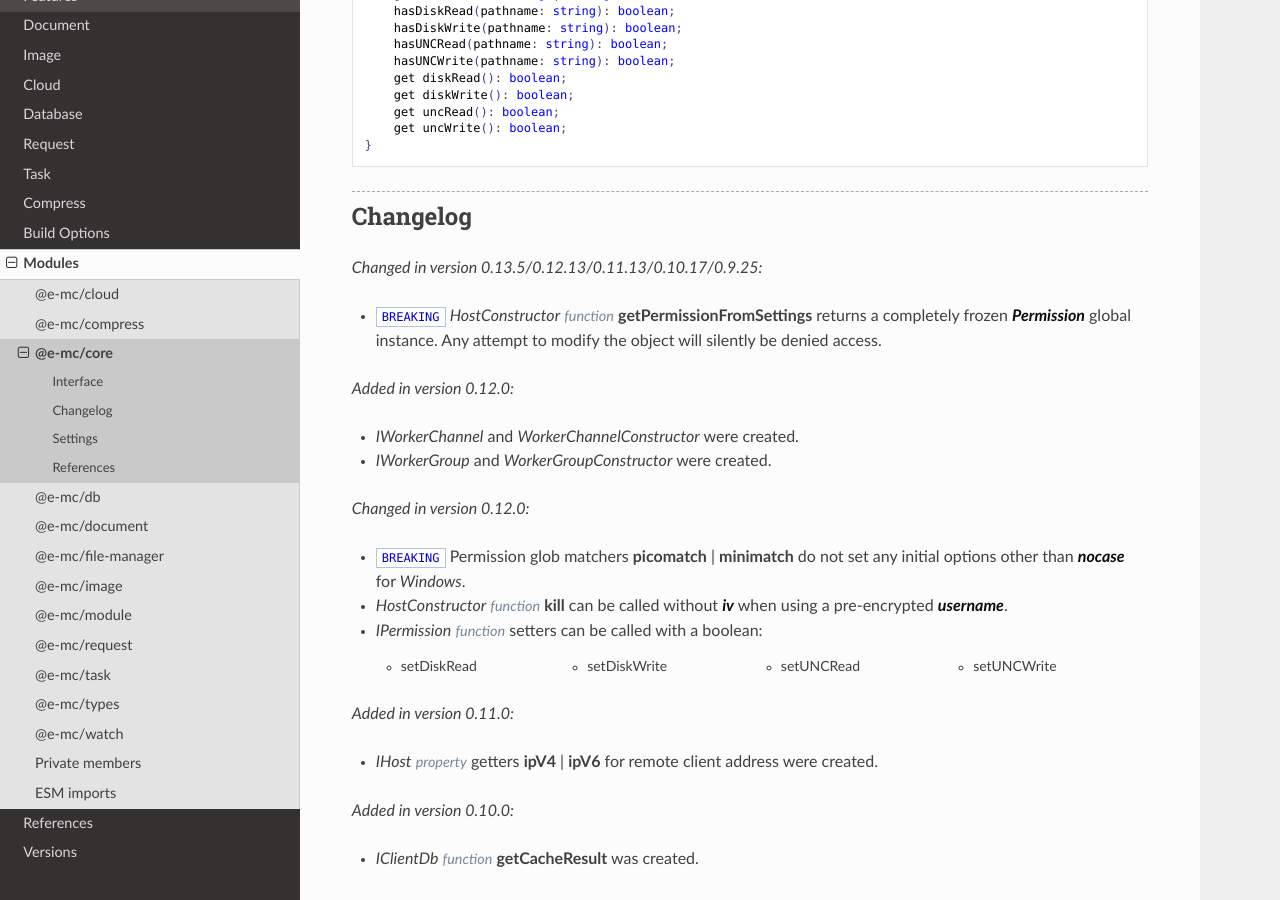
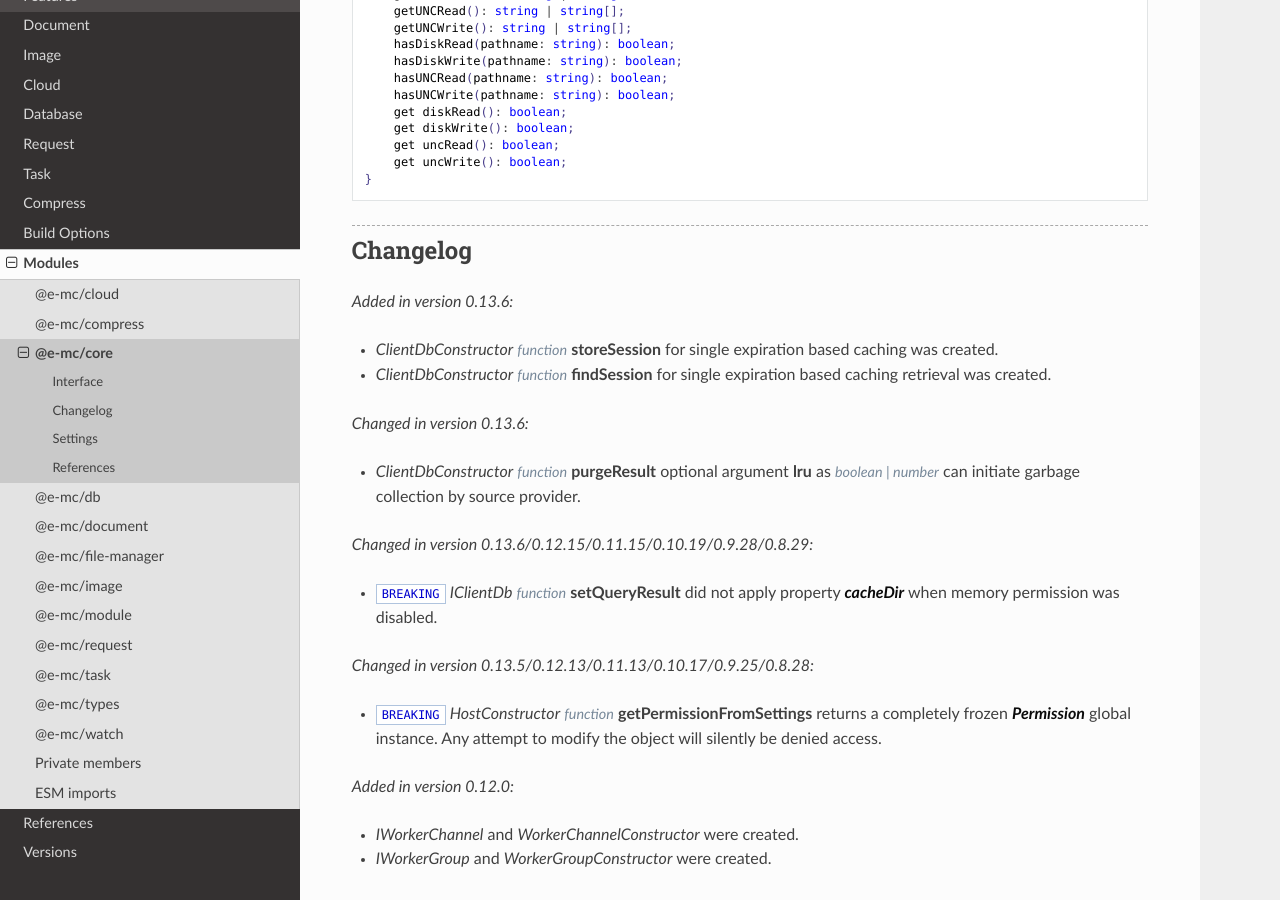
Before and after one commit to anpham6/chrome-docs, a Sphinx documentation site: the page built from source/modules/core.rst, in a window 1280 px wide and 900 px high, scrolled down 4151 px. Built offline with Sphinx 7.4.7 and the Read the Docs theme 3.1.0, drawn with Linux system fonts in a browser that asks for light colours; some of the changed text lies outside the part shown.

Commit message:
Changelog: Latest modifications to API 0.13.6.

```diff
--- a/source/modules/core.rst
+++ b/source/modules/core.rst
@@ -134,7 +134,9 @@ Interface
       storeResult(source: string, credential: unknown, queryString: string, result: QueryResult, cache: DbCacheValue): QueryResult;
       storeResult(source: string, credential: unknown, queryString: string, result: QueryResult, cache: DbCacheValue | undefined, options?: StoreResultOptions): QueryResult;
       storeResult(source: string, credential: unknown, queryString: string, result: QueryResult, sessionKey?: string, sessionExpires?: number): QueryResult;
-      purgeResult(prefix?: string): Promise<number>;
+      findSession(source: string, user: string, key: string): unknown;
+      storeSession(source: string, user: string, key: string, result: unknown, expires?: number): void;
+      purgeResult(prefix?: string, lru?: boolean | number): Promise<number>;
       extractUUID(credential: unknown): string;
       setPoolConfig(value: unknown): void;
       getPoolConfig(source: string): unknown;
@@ -255,7 +257,20 @@ Interface
 Changelog
 =========
 
-.. versionchanged:: 0.13.5/0.12.13/0.11.13/0.10.17/0.9.25
+.. versionadded:: 0.13.6
+
+  - *ClientDbConstructor* :alt:`function` **storeSession** for single expiration based caching was created.
+  - *ClientDbConstructor* :alt:`function` **findSession** for single expiration based caching retrieval was created.
+
+.. versionchanged:: 0.13.6
+
+  - *ClientDbConstructor* :alt:`function` **purgeResult** optional argument **lru** as :alt:`boolean | number` can initiate garbage collection by source provider.
+
+.. versionchanged:: 0.13.6/0.12.15/0.11.15/0.10.19/0.9.28/0.8.29
+
+  - ``BREAKING`` *IClientDb* :alt:`function` **setQueryResult** did not apply property :target:`cacheDir` when memory permission was disabled.
+
+.. versionchanged:: 0.13.5/0.12.13/0.11.13/0.10.17/0.9.25/0.8.28
 
   - ``BREAKING`` *HostConstructor* :alt:`function` **getPermissionFromSettings** returns a completely frozen :target:`Permission` global instance. Any attempt to modify the object will silently be denied access.
 
--- a/source/modules/file-manager.rst
+++ b/source/modules/file-manager.rst
@@ -186,6 +186,7 @@ Changelog
 
 .. versionchanged:: 0.13.6
 
+  - ``BREAKING`` *IFileManager* properties **permission** | **sessionId** are permanently locked in the constructor.
   - *FileManagerConstructor* :alt:`function` **generateSessionId** for host sessionId tracking was created.
 
 .. versionchanged:: 0.13.2
--- a/source/modules/module.rst
+++ b/source/modules/module.rst
@@ -257,9 +257,9 @@ Interface
 Changelog
 =========
 
-.. versionadded:: 0.13.6
+.. versionchanged:: 0.13.6
 
-  - *IModule* :alt:`function` **supports** argument :target:`locked` as :alt:`boolean` can **permanently** lock these properties:
+  - *IModule* :alt:`function` **supports** optional argument :target:`locked` as :alt:`boolean` can **permanently** prevent modification to these properties:
 
     .. hlist::
       :columns: 1
```
Also changed, not shown: other parts of source/modules/core.rst (+1 -1 lines), source/db/interface.rst (+9 -3 lines).
